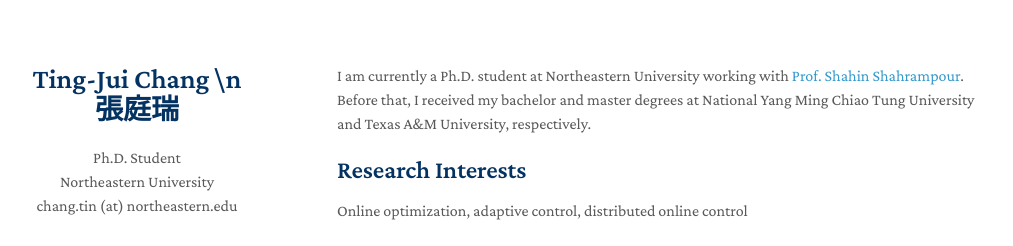
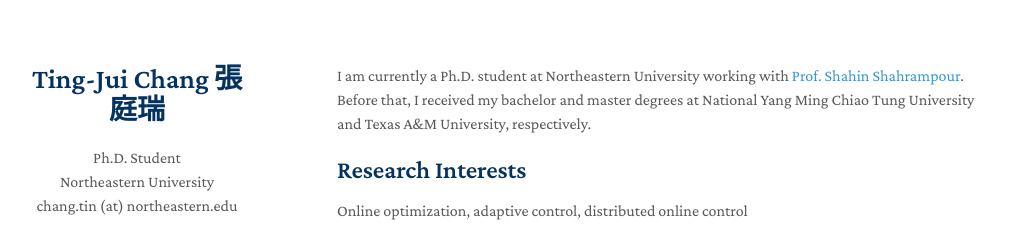
Before and after one commit to tingjui/MyWeb, a Jekyll site: the page built from index.md, in a window 1280 px wide. Shown: the top 246 px of the page, without its empty margins (133-1146 px from the left). Built offline with Jekyll 4.4.1, drawn with Linux system fonts in a browser that asks for light colours; nearby versions of some CDN libraries; a style sheet for code colours, icons or effects is not loaded.

```diff
--- a/_config.yml
+++ b/_config.yml
@@ -1,4 +1,4 @@
-title: Ting-Jui Chang \n 張庭瑞
+title: Ting-Jui Chang    張庭瑞
 position: Ph.D. Student
 affiliation: Northeastern University
 email: chang.tin (at) northeastern.edu
```
